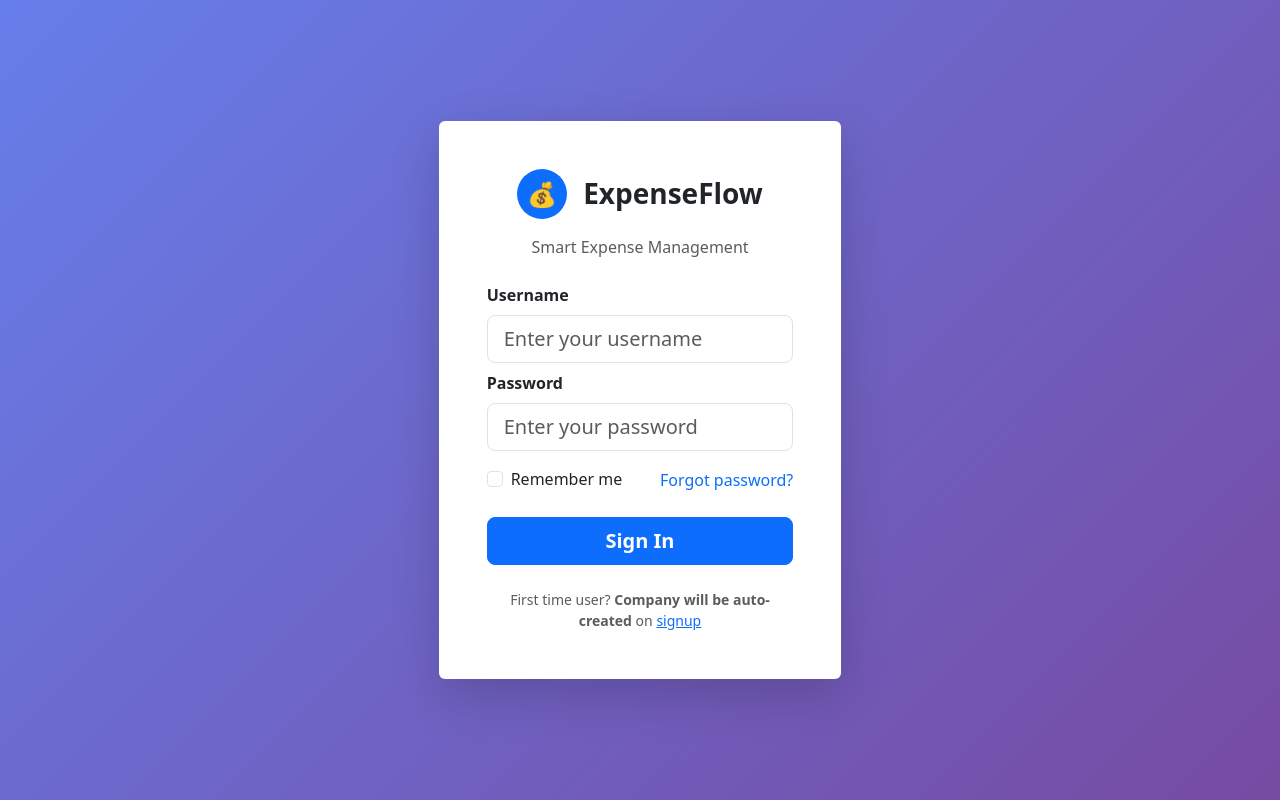
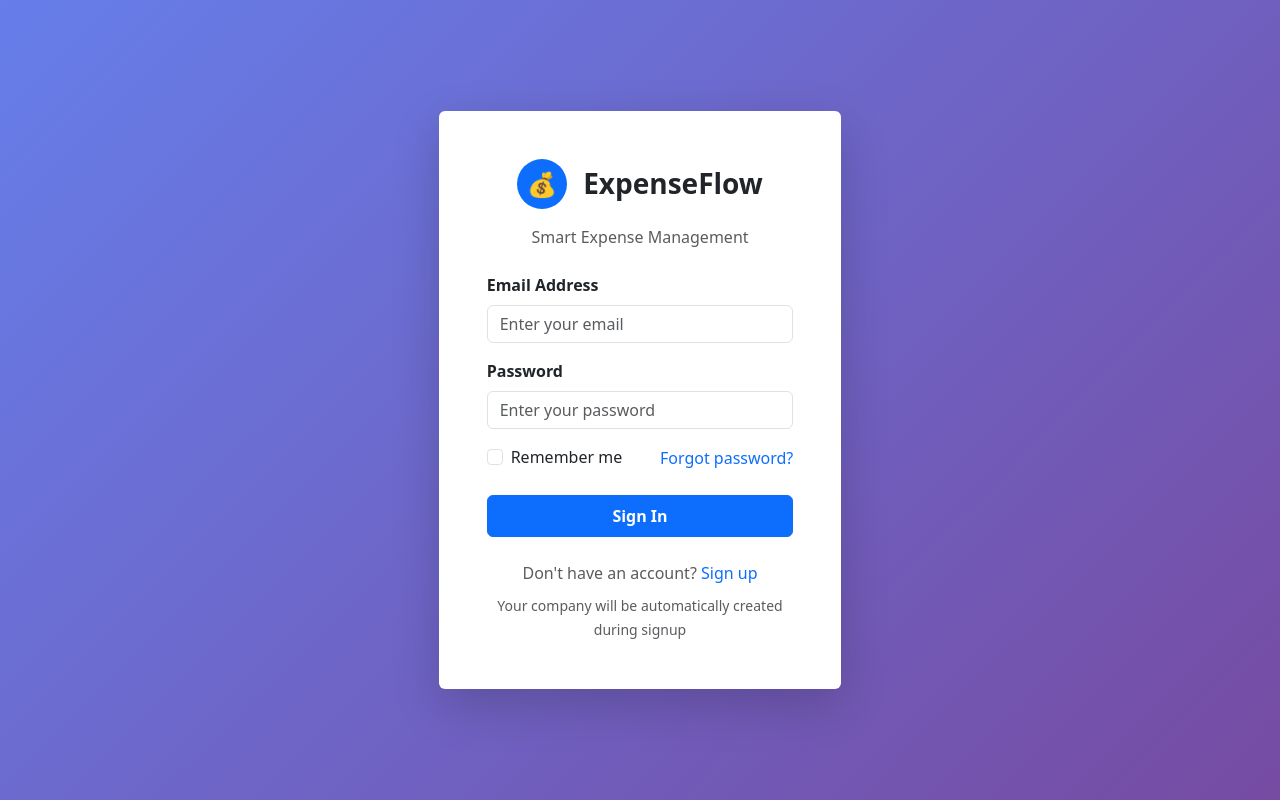
Before and after one commit to Sneh-Gohel/Odoo-x-iit-gandhinagar-first-round, a React (Vite) app in the folder frontend/: page /login in a window 1280 px wide. Built offline with nearby package versions, Linux system fonts and the light colour scheme.

Commit message:
login done

```diff
--- a/frontend/src/pages/Login.jsx
+++ b/frontend/src/pages/Login.jsx
@@ -4,7 +4,7 @@ import 'bootstrap/dist/css/bootstrap.min.css';
 
 function Login() {
   const [formData, setFormData] = useState({
-    username: '',
+    email: '',
     password: '',
     rememberMe: false
   });
@@ -31,14 +31,14 @@ function Login() {
   const validateForm = () => {
     const newErrors = {};
 
-    if (!formData.username.trim()) {
-      newErrors.username = 'Username is required';
+    if (!formData.email.trim()) {
+      newErrors.email = 'Email is required';
+    } else if (!/\S+@\S+\.\S+/.test(formData.email)) {
+      newErrors.email = 'Invalid email format';
     }
 
     if (!formData.password) {
       newErrors.password = 'Password is required';
-    } else if (formData.password.length < 6) {
-      newErrors.password = 'Password must be at least 6 characters';
     }
 
     setErrors(newErrors);
@@ -46,16 +46,16 @@ function Login() {
   };
 
   // Real API call to your backend
-  const loginUser = async (username, password) => {
-    const API_URL = 'http://localhost:3000'; // Your backend URL
+  const loginUser = async (email, password) => {
+    const API_URL = 'http://192.168.137.166:5000';
 
-    const response = await fetch(`${API_URL}/api/auth/login`, {
+    const response = await fetch(`${API_URL}/api/users/login`, {
       method: 'POST',
       headers: {
         'Content-Type': 'application/json',
       },
       body: JSON.stringify({
-        username: username,
+        email: email,
         password: password
       })
     });
@@ -77,9 +77,8 @@ function Login() {
 
     try {
       // API call to your backend
-      const response = await loginUser(formData.username, formData.password);
+      const response = await loginUser(formData.email, formData.password);
 
-      if (response.success) {
       console.log('Login successful:', response);
 
       // Store JWT token and user data
@@ -91,11 +90,15 @@ function Login() {
         localStorage.setItem('company', JSON.stringify(response.company));
       }
 
+      // Store remember me preference
+      if (formData.rememberMe) {
+        localStorage.setItem('rememberMe', 'true');
+      } else {
+        localStorage.removeItem('rememberMe');
+      }
+
       // Navigate to dashboard
       navigate('/dashboard');
-      } else {
-        throw new Error(response.message || 'Login failed');
-      }
 
     } catch (error) {
       console.error('Login error:', error);
@@ -130,23 +133,23 @@ function Login() {
 
               {/* Login Form */}
               <form onSubmit={handleSubmit}>
-                <div className="mb-2">
-                  <label htmlFor="username" className="form-label fw-semibold">
-                    Username
+                <div className="mb-3">
+                  <label htmlFor="email" className="form-label fw-semibold">
+                    Email Address
                   </label>
                   <input
-                    type="text"
-                    id="username"
-                    name="username"
-                    value={formData.username}
+                    type="email"
+                    id="email"
+                    name="email"
+                    value={formData.email}
                     onChange={handleChange}
-                    className={`form-control form-control-lg ${errors.username ? 'is-invalid' : ''}`}
-                    placeholder="Enter your username"
+                    className={`form-control ${errors.email ? 'is-invalid' : ''}`}
+                    placeholder="Enter your email"
                     disabled={isLoading}
                   />
-                  {errors.username && (
+                  {errors.email && (
                     <div className="invalid-feedback d-block">
-                      {errors.username}
+                      {errors.email}
                     </div>
                   )}
                 </div>
@@ -161,7 +164,7 @@ function Login() {
                     name="password"
                     value={formData.password}
                     onChange={handleChange}
-                    className={`form-control form-control-lg ${errors.password ? 'is-invalid' : ''}`}
+                    className={`form-control ${errors.password ? 'is-invalid' : ''}`}
                     placeholder="Enter your password"
                     disabled={isLoading}
                   />
@@ -187,9 +190,9 @@ function Login() {
                       Remember me
                     </label>
                   </div>
-                  <a href="/forgot-password" className="text-decoration-none">
+                  <Link to="/forgot-password" className="text-decoration-none">
                     Forgot password?
-                  </a>
+                  </Link>
                 </div>
 
                 {errors.submit && (
@@ -200,7 +203,7 @@ function Login() {
 
                 <button
                   type="submit"
-                  className={`btn btn-primary btn-lg w-100 py-2 fw-semibold ${isLoading ? 'disabled' : ''}`}
+                  className={`btn btn-primary w-100 py-2 fw-semibold ${isLoading ? 'disabled' : ''}`}
                   disabled={isLoading}
                 >
                   {isLoading ? (
@@ -216,9 +219,12 @@ function Login() {
 
               {/* Footer */}
               <div className="mt-4 text-center">
-                <p className="text-muted small mb-0">
-                  First time user? <strong>Company will be auto-created</strong> on <Link to="/signup">signup</Link>
+                <p className="text-muted mb-2">
+                  Don't have an account? <Link to="/signup" className="text-decoration-none">Sign up</Link>
                 </p>
+                <small className="text-muted">
+                  Your company will be automatically created during signup
+                </small>
               </div>
             </div>
           </div>
```
Lines whose indentation alone changed are shown as unchanged.
